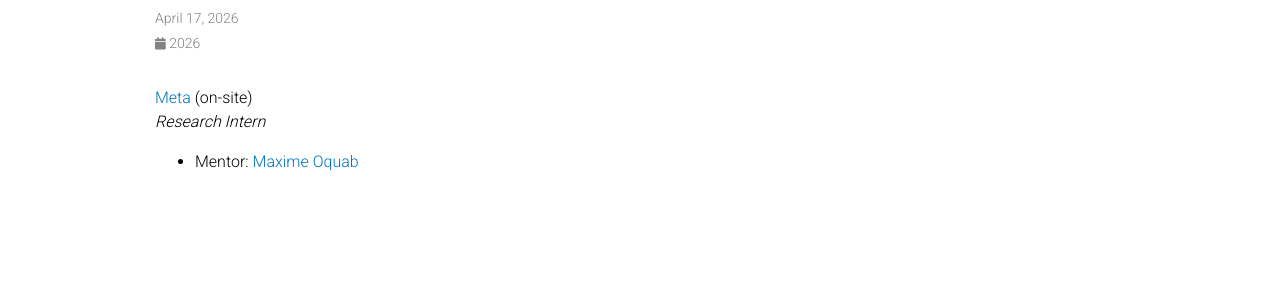
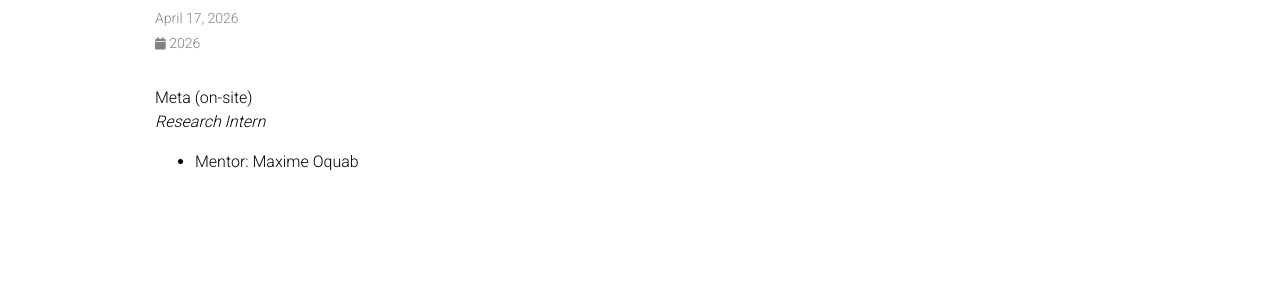
Before and after one commit to jeongyw12382/jeongyw12382.github.io, a Jekyll site: the page built from _experience/experience_4.md, in a window 1280 px wide. Shown: the part 152-433 px from the top of the page. Built offline with Jekyll 4.4.1, drawn with Linux system fonts in a browser that asks for light colours; comment, search, counter and statistics services are not loaded; a style sheet for code colours, icons or effects is not loaded; some of the changed lines change nothing that is shown.

Commit message:
feat: remove broken links

```diff
--- a/_experience/experience_4.md
+++ b/_experience/experience_4.md
@@ -4,6 +4,6 @@
 inline: true
 ---
 
-[Meta](https://about.meta.com/) (on-site) \
+Meta (on-site) \
 *Research Intern*
-- Mentor: [Maxime Oquab](https://maximeoquab.github.io/)
+- Mentor: Maxime Oquab
```
